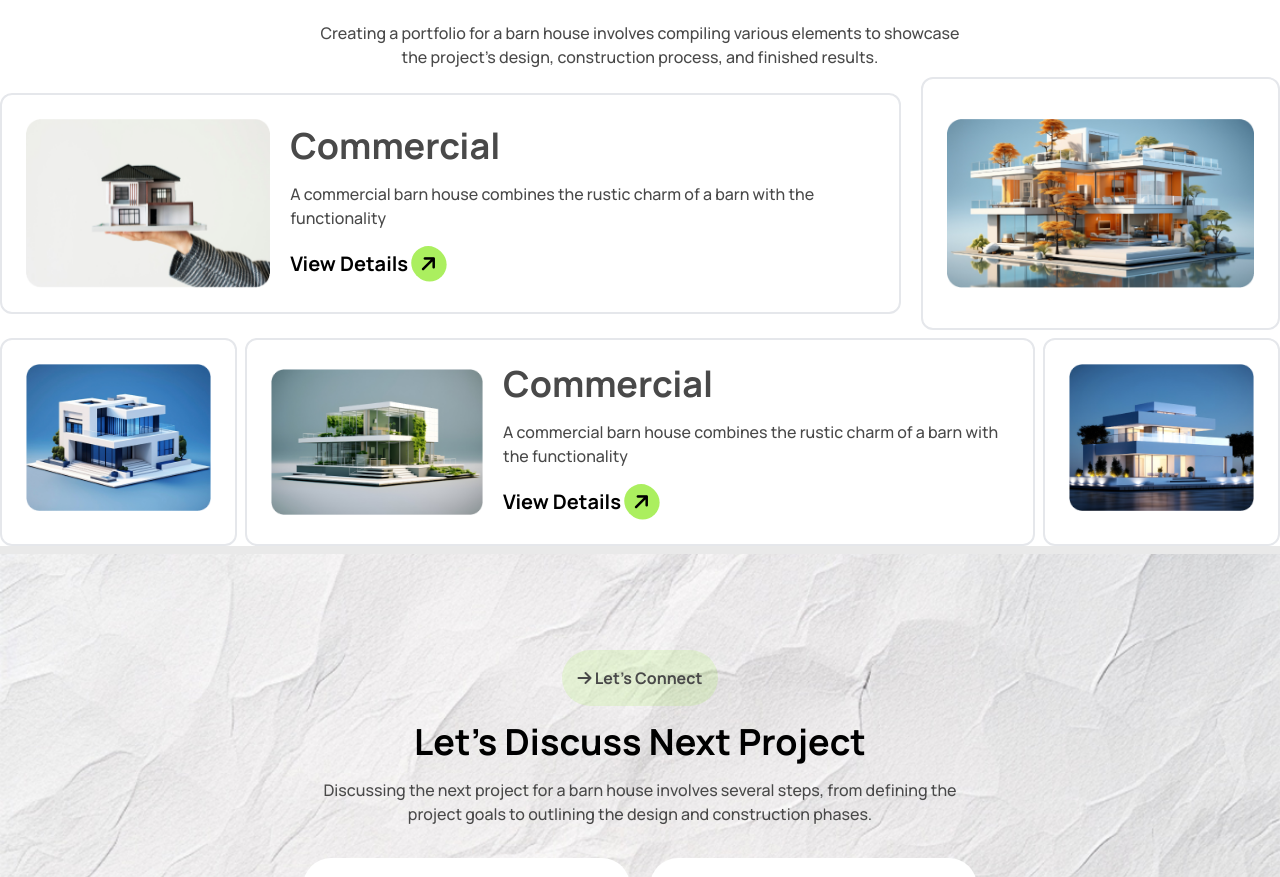
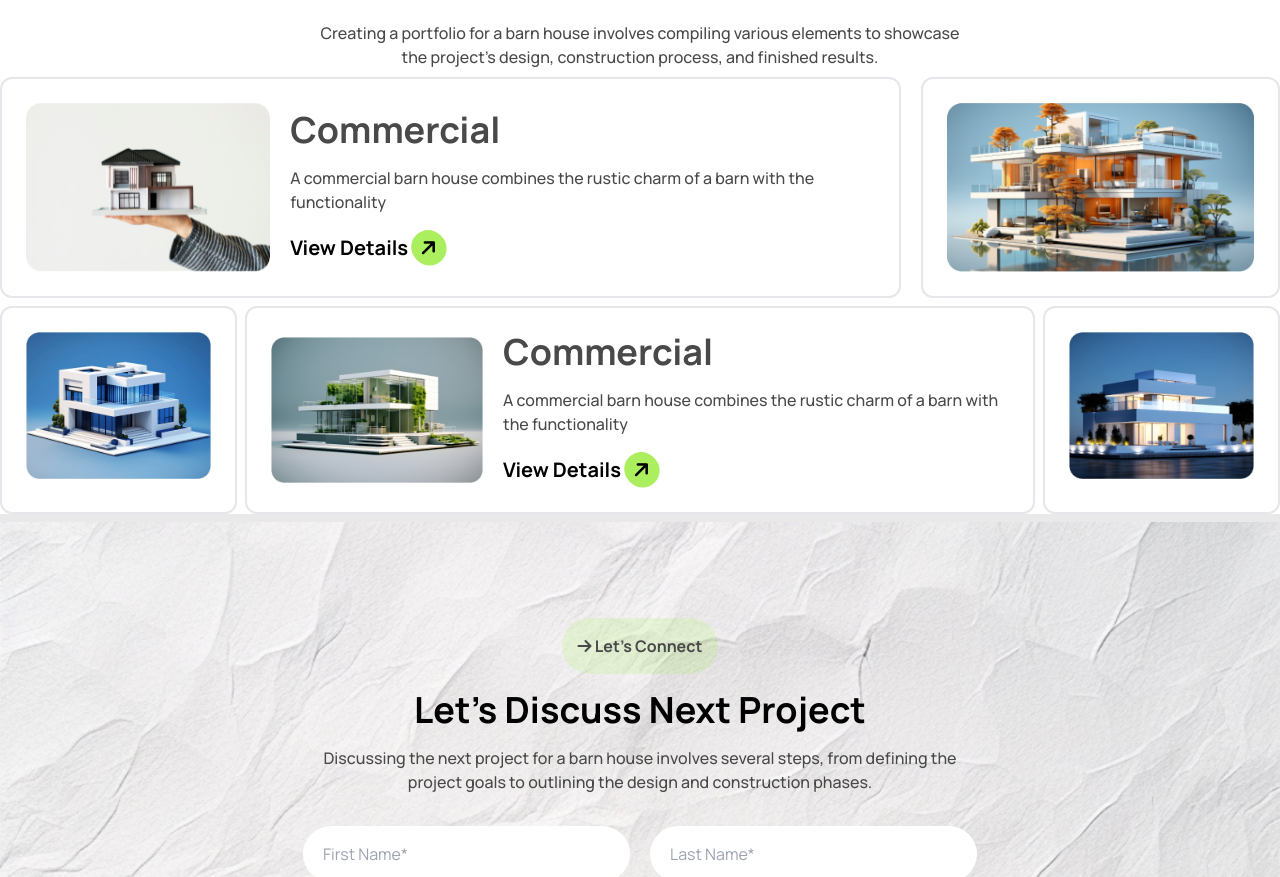
Before and after one commit to AvikSharafat248/Assignment-3, a website: page index.html in a window 1280 px wide. Shown: the part 2446-3323 px from the top of the page. Drawn offline with nearby package versions, Linux system fonts and the light colour scheme.

Commit message:
4th last commit

```diff
--- a/index.html
+++ b/index.html
@@ -231,7 +231,7 @@
                                         </div>
                                     </div>
                                 </div>
-                                <div class="lg:mt-0 mt-2 border-2 rounded-xl py-10 px-6">
+                                <div class="lg:mt-0 mt-2 border-2 rounded-xl py-6 px-6">
                                     <img class="mx-auto" src="assets/img2.png" alt="">
                                 </div>
                               </div>
```
